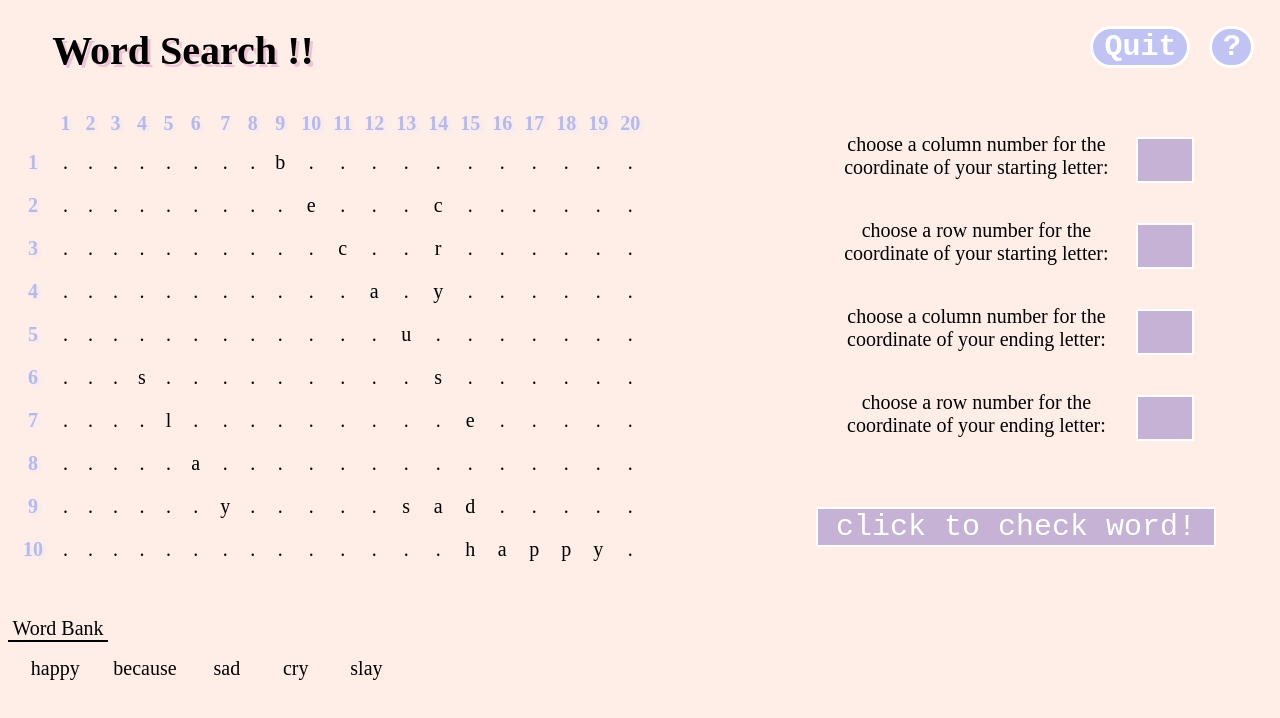
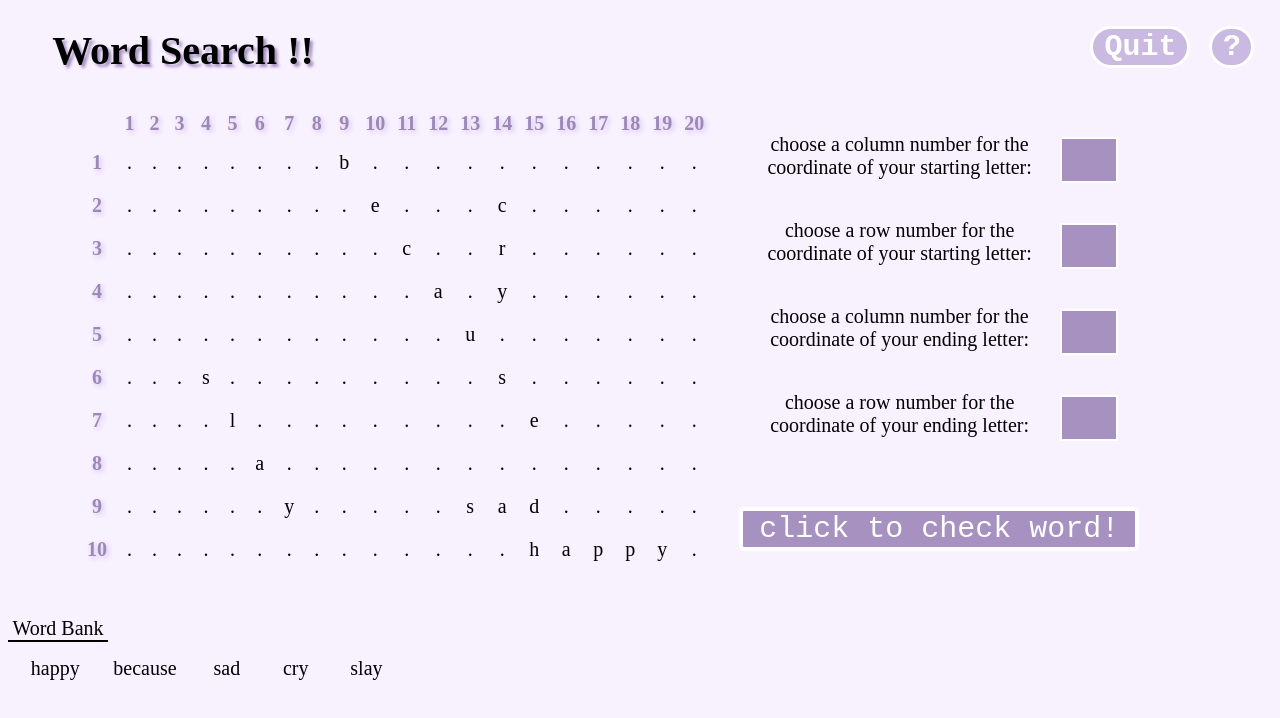
Before and after one commit to msomu07/wordsearch-game-project, a plain HTML site: page WordsearchTest.html in a window 1280 px wide. Drawn offline with Linux system fonts and the light colour scheme.

Commit message:
Add files via upload

```diff
--- a/Wordsearch.css
+++ b/Wordsearch.css
@@ -15,7 +15,7 @@ h1 {
 	margin-bottom: 2%;
 	margin-left: 10px;
 	color: rgb(236, 226, 208);
-	text-shadow: 2px 2px 5px rgb(162, 103, 105);
+	text-shadow: 2px 2px 5px rgb(182, 103, 105);
 }
 
 body {
@@ -24,7 +24,7 @@ body {
 	width: 350px;
 	text-align: center;
 	color: rgb(49, 47, 47);
-	background-color: rgb(213, 185, 178);
+	background-color: rgb(223, 185, 181);
 }
 
 table {
@@ -39,7 +39,7 @@ table {
 #column {
 	color: rgb(236, 226, 208);
 	font-family: times;
-	text-shadow: 2px 2px 5px rgb(162, 103, 105);
+	text-shadow: 2px 2px 5px rgb(182, 103, 105);
 }
 
 #row {
@@ -49,7 +49,7 @@ table {
 	color: rgb(236, 226, 208);
 	font-family: times;
 	font-weight: bold;
-	text-shadow: 2px 2px 5px rgb(162, 103, 105);
+	text-shadow: 2px 2px 5px rgb(182, 103, 105);
 }
 
 td {
@@ -80,7 +80,7 @@ input {
 	text-align: center;
 	font-size: 30px;
 
-	background-color: rgb(162, 103, 105);
+	background-color: rgb(182, 103, 105);
 	color: rgb(236, 226, 208);
 	border-radius: 20px;
 	border: 3px solid rgb(236, 226, 208);
@@ -110,14 +110,14 @@ input {
 	border-radius: 20px;
 	font-family: times;
 	font-weight: bold;
-	text-shadow: 2px 2px 2px rgb(213, 185, 178);
+	text-shadow: 2px 2px 2px rgb(223, 185, 181);
 }
 
 .boxes {
 	margin-top: -20px;
 }
 
-#myBtn {
+#button {
 	position: absolute;
 	font-size: 130px;
 	margin-top: -100px;
@@ -125,7 +125,7 @@ input {
 	width: 420px;
 	height: 100px;
 
-	background-color: rgb(162, 103, 105);
+	background-color: rgb(182, 103, 105);
 	color: rgb(236, 226, 208);
 	border-radius: 20px;
 	border: 5px solid rgb(236, 226, 208);
@@ -136,14 +136,14 @@ input {
 
 #instructions {
 	position: absolute;
-	margin-right: 2%;
-	margin-top: -75px;
+	margin-right: 120px;
+	margin-top: -90px;
 	border-radius: 30px;
 	font-size: 80px;
 	width: 50px;
 	height: 50px;
 
-	background-color: rgb(162, 103, 105);
+	background-color: rgb(182, 103, 105);
 	color: rgb(236, 226, 208);
 	border: 3px solid rgb(236, 226, 208);
 	font-family: shalma;
@@ -152,14 +152,14 @@ input {
 
 #menu {
 	position: absolute;
-	margin-right: 7%;
-	margin-top: -75px;
+	margin-right: 20px;
+	margin-top: -90px;
 	border-radius: 20px;
 	font-size: 80px;
 	width: 80px;
 	height: 50px;
 
-	background-color: rgb(162, 103, 105);
+	background-color: rgb(182, 103, 105);
 	color: rgb(236, 226, 208);
 	border: 3px solid rgb(236, 226, 208);
 	font-family: shalma;
@@ -184,7 +184,7 @@ input {
 	font-size: 70px;
 	color: rgb(236, 226, 208);
 	font-family: motley-forces;
-	text-shadow: 2px 2px 5px rgb(162, 103, 105);
+	text-shadow: 2px 2px 5px rgb(182, 103, 105);
 }
 
 .words {
--- a/WordsearchTest.css
+++ b/WordsearchTest.css
@@ -1,6 +1,6 @@
 h1 {
 	text-align: center;
-	text-shadow: 3px 3px rgb(237, 196, 214);
+	text-shadow: 3px 3px 3px rgb(166, 145, 192);
 }
 
 body {
@@ -8,7 +8,7 @@ body {
 	height: 20px;
 	width: 350px;
 	text-align: center;
-	background-color: rgb(259, 238, 232);
+	background-color: rgb(248, 241, 255);
 }
 
 table {
@@ -21,13 +21,13 @@ table {
 }
 
 #column {
-	color: rgb(183, 185, 233);
-	text-shadow: 2px 2px 5px lavender;
+	color: rgb(156, 135, 182);
+	text-shadow: 2px 2px 5px rgb(212, 195, 235);
 }
 
 #row {
-	color: rgb(183, 185, 233);
-	text-shadow: 2px 2px 5px lavender;
+	color: rgb(156, 135, 182);
+	text-shadow: 2px 2px 5px rgb(212, 195, 235);
 	margin-top: 35px;
 	border-spacing : 10px;
 	font-weight: bold;
@@ -49,16 +49,17 @@ input {
 	margin-top: -110px;
 	margin-left: 700px;
 	width: 300px;
-	margin-right: 12%;
+	margin-right: 18%;
 }
 
 .label {
 	margin-top: 40px;
+	width: 100%;
 }
 
 .input {
 	margin-top: 40px;
-	background-color: rgb(197, 178, 213);
+	background-color: rgb(166, 145, 192);
 	border: 2px solid white;
 	color: white;
 	text-align: center;
@@ -77,12 +78,14 @@ input {
 }
 
 #word-grid {
-	background-color: rgb(255, 220, 226);
+	position: absolute;
+	margin-left: 5%;
+
 }
 
 #error-message {
 	color: white;
-	background-color: rgb(237, 196, 214);
+	background-color: rgb(202, 185, 225);
 	font-size: 30px;
 	width: 750px;
 }
@@ -93,21 +96,22 @@ input {
 
 #button {
 	position: absolute;
-	background-color: rgb(197, 178, 213);
+	background-color: rgb(166, 145, 192);
 	font-family: monospace;
 	font-size: 30px;
 	color: white;
-	border: 2px solid white;
+	border: 4px solid white;
 	margin-top: -100px;
-	margin-right: 5%;
+	margin-right: 11%;
 	width: 400px;
+	border-radius: 5px;
 }
 
 #instructions {
 	position: absolute;
 	margin-right: 2%;
 	margin-top: -75px;
-	background-color: rgb(193, 195, 243);
+	background-color: rgb(202, 185, 225);
 	border: 3px solid white;
 	color: white;
 	border-radius: 30px;
@@ -121,7 +125,7 @@ input {
 	position: absolute;
 	margin-right: 7%;
 	margin-top: -75px;
-	background-color: rgb(193, 195, 243);
+	background-color: rgb(202, 185, 225);
 	border: 3px solid white;
 	color: white;
 	border-radius: 30px;
@@ -147,3 +151,8 @@ input {
 .words {
 	width: 100px;
 }
+
+@media only screen and (max-width: 200px){
+	[class*="right-block"] {
+		position: relative;
+}
--- a/tutorialStyle.css
+++ b/tutorialStyle.css
@@ -15,7 +15,7 @@ h1 {
 	margin-bottom: 2%;
 	margin-left: 10px;
 	color: rgb(236, 226, 208);
-	text-shadow: 2px 2px 5px rgb(162, 103, 105);
+	text-shadow: 2px 2px 5px rgb(182, 103, 105);
 }
 
 body {
@@ -24,33 +24,35 @@ body {
 	width: 350px;
 	text-align: center;
 	color: rgb(49, 47, 47);
-	background-color: rgb(213, 185, 178);
+	background-color: rgb(223, 185, 181);
 }
 
 #instructions {
-	font-size: 30px;
-	background-color: rgb(162, 103, 105);
+	position: absolute;
+	width: 90%;
+	text-align: left;
+	font-size: 150%;
+	background-color: rgb(182, 103, 105);
 	color: rgb(236, 226, 208);
 	border-radius: 20px;
 	border: 5px solid rgb(236, 226, 208);
-	height: auto;
 	padding: 30px;
-	margin-top: 20px;
-	margin-left: 10px;
+	margin-top: 40px;
+	margin-left: 2%;
 	font-family: times;
 	text-shadow: 2px 2px 5px rgb(49, 47, 47);
 }
 
 #play-button {
 	position: absolute;
-	margin-right: 10%;
-	margin-top: -75px;
+	margin-right: 120px;
+	margin-top: -90px;
 	border-radius: 20px;
 	font-size: 80px;
 	width: 80px;
 	height: 50px;
 
-	background-color: rgb(162, 103, 105);
+	background-color: rgb(182, 103, 105);
 	color: rgb(236, 226, 208);
 	border: 3px solid rgb(236, 226, 208);
 	font-family: shalma;
@@ -59,14 +61,14 @@ body {
 
 #menu {
 	position: absolute;
-	margin-right: 3%;
-	margin-top: -75px;
+	margin-right: 20px;
+	margin-top: -90px;
 	border-radius: 20px;
 	font-size: 80px;
 	width: 80px;
 	height: 50px;
 
-	background-color: rgb(162, 103, 105);
+	background-color: rgb(182, 103, 105);
 	color: rgb(236, 226, 208);
 	border: 3px solid rgb(236, 226, 208);
 	font-family: shalma;
```
